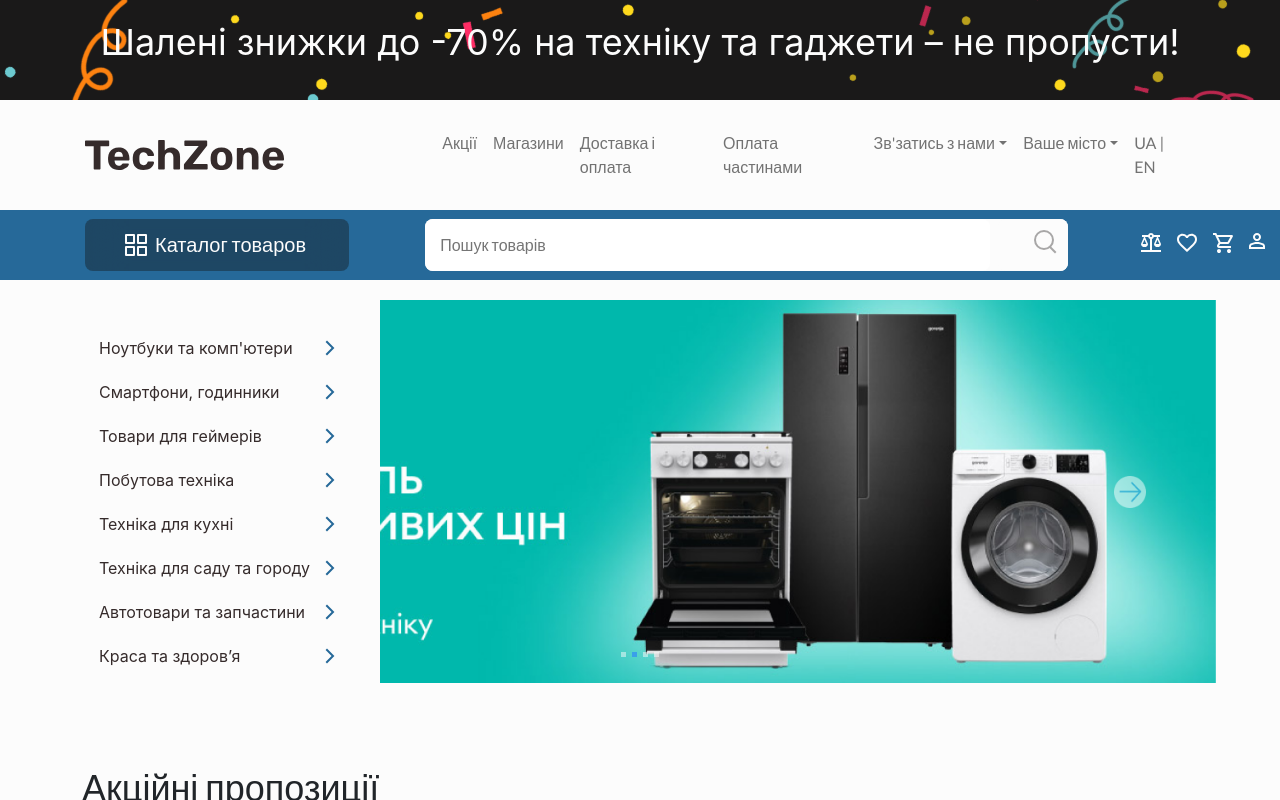
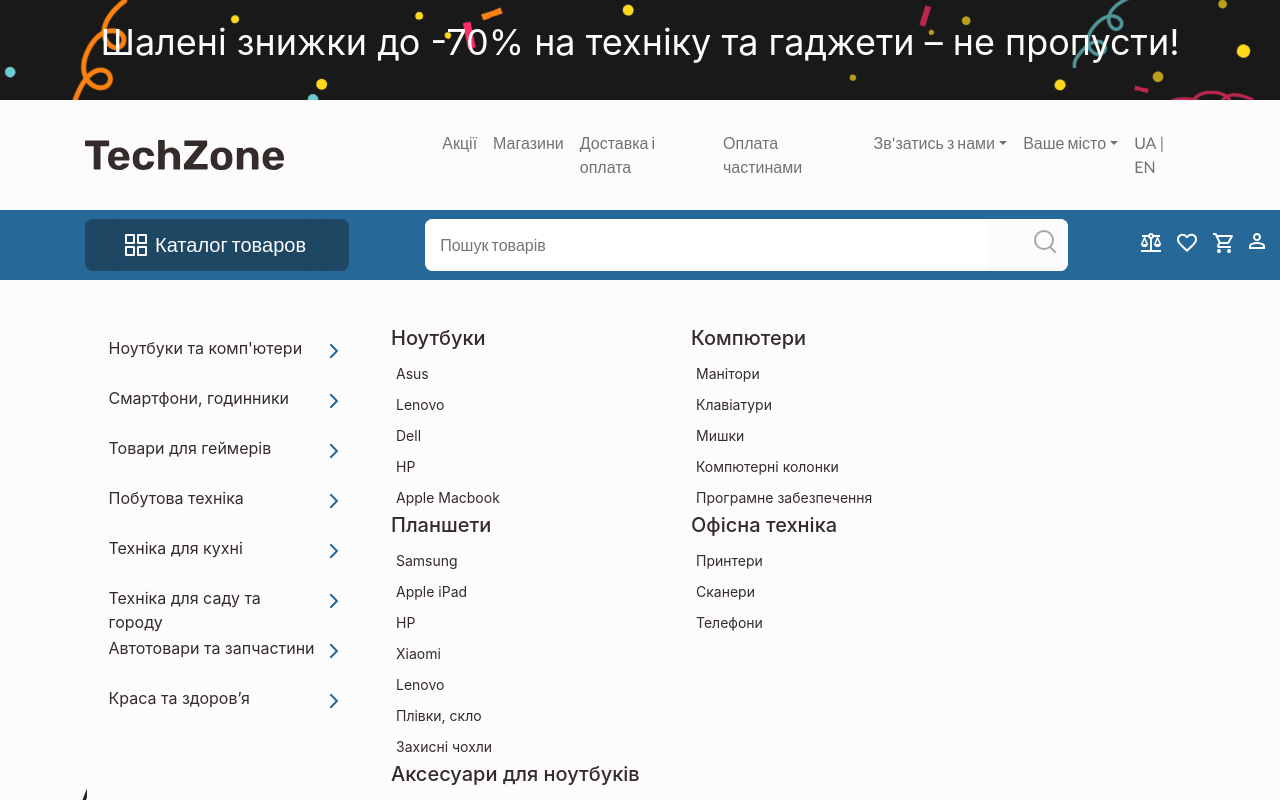
Before and after one commit to TestProjectTeam2/TestProject_Team2, a React (Create React App) app in the folder Frontend/: page / in a window 1280 px wide. Both pictures are taken after a click on the button "Каталог товаров". Shown: the top 800 px of the page. Built offline with nearby package versions, Linux system fonts and the light colour scheme.

Commit message:
Improve catalog in header

```diff
--- a/Frontend/src/components/catalog/Catalog.js
+++ b/Frontend/src/components/catalog/Catalog.js
@@ -1,5 +1,5 @@
 import React, { useState, useRef } from 'react';
-import { Overlay} from 'react-bootstrap';
+import { Overlay, Col, Nav, Row, Tab} from 'react-bootstrap';
 import './Catalog.scss';
 import CatalogItem from './CatalogItem';
 
@@ -15,18 +15,91 @@
       </button>
       <Overlay target={target.current} show={show} placement="bottom">
         {({ placement, arrowProps, show: _show, popper, ...props }) => (
-          <div
-            className="catalog"
-            {...props}
-          >
-                <CatalogItem title="Ноутбуки та комп'ютери" subcategories={[{'Ноутбуки': ['Asus', 'Lenovo', 'Dell', 'HP', 'Apple Macbook']}, {'Компютери': ['Манітори', 'Клавіатури', 'Мишки', 'Компютерні колонки', 'Програмне забезпечення']}, {'Планшети': ['Samsung', 'Apple iPad', 'HP', 'Xiaomi', 'Lenovo', 'Плівки, скло', 'Захисні чохли']}, {'Офісна техніка': ['Принтери', 'Сканери', 'Телефони']}, {'Аксесуари для ноутбуків': ['Навушники', 'Камера', 'Мікрофон', 'Карти памяті', 'Підставки для ноутбука', 'Переносні сумки', 'Захисні чохли']}]} />
-                <CatalogItem title="Смартфони, годинники"  subcategories={[{'Ноутбуки': ['Asus', 'Lenovo', 'Dell', 'HP', 'Apple Macbook']}, {'Компютери': ['Манітори', 'Клавіатури', 'Мишки', 'Компютерні колонки', 'Програмне забезпечення']}, {'Планшети': ['Samsung', 'Apple iPad', 'HP', 'Xiaomi', 'Lenovo', 'Плівки, скло', 'Захисні чохли']}, {'Офісна техніка': ['Принтери', 'Сканери', 'Телефони']}, {'Аксесуари для ноутбуків': ['Навушники', 'Камера', 'Мікрофон', 'Карти памяті', 'Підставки для ноутбука', 'Переносні сумки', 'Захисні чохли']}]} />
-                <CatalogItem title="Товари для геймерів"  subcategories={[{'Ноутбуки': ['Asus', 'Lenovo', 'Dell', 'HP', 'Apple Macbook']}, {'Компютери': ['Манітори', 'Клавіатури', 'Мишки', 'Компютерні колонки', 'Програмне забезпечення']}, {'Планшети': ['Samsung', 'Apple iPad', 'HP', 'Xiaomi', 'Lenovo', 'Плівки, скло', 'Захисні чохли']}, {'Офісна техніка': ['Принтери', 'Сканери', 'Телефони']}, {'Аксесуари для ноутбуків': ['Навушники', 'Камера', 'Мікрофон', 'Карти памяті', 'Підставки для ноутбука', 'Переносні сумки', 'Захисні чохли']}]} />
-                <CatalogItem title="Побутова техніка"  subcategories={[{'Ноутбуки': ['Asus', 'Lenovo', 'Dell', 'HP', 'Apple Macbook']}, {'Компютери': ['Манітори', 'Клавіатури', 'Мишки', 'Компютерні колонки', 'Програмне забезпечення']}, {'Планшети': ['Samsung', 'Apple iPad', 'HP', 'Xiaomi', 'Lenovo', 'Плівки, скло', 'Захисні чохли']}, {'Офісна техніка': ['Принтери', 'Сканери', 'Телефони']}, {'Аксесуари для ноутбуків': ['Навушники', 'Камера', 'Мікрофон', 'Карти памяті', 'Підставки для ноутбука', 'Переносні сумки', 'Захисні чохли']}]} />
-                <CatalogItem title="Техніка для кухні" subcategories={[{'Ноутбуки': ['Asus', 'Lenovo', 'Dell', 'HP', 'Apple Macbook']}, {'Компютери': ['Манітори', 'Клавіатури', 'Мишки', 'Компютерні колонки', 'Програмне забезпечення']}, {'Планшети': ['Samsung', 'Apple iPad', 'HP', 'Xiaomi', 'Lenovo', 'Плівки, скло', 'Захисні чохли']}, {'Офісна техніка': ['Принтери', 'Сканери', 'Телефони']}, {'Аксесуари для ноутбуків': ['Навушники', 'Камера', 'Мікрофон', 'Карти памяті', 'Підставки для ноутбука', 'Переносні сумки', 'Захисні чохли']}]}  />
-                <CatalogItem title="Техніка для саду та городу" subcategories={[{'Ноутбуки': ['Asus', 'Lenovo', 'Dell', 'HP', 'Apple Macbook']}, {'Компютери': ['Манітори', 'Клавіатури', 'Мишки', 'Компютерні колонки', 'Програмне забезпечення']}, {'Планшети': ['Samsung', 'Apple iPad', 'HP', 'Xiaomi', 'Lenovo', 'Плівки, скло', 'Захисні чохли']}, {'Офісна техніка': ['Принтери', 'Сканери', 'Телефони']}, {'Аксесуари для ноутбуків': ['Навушники', 'Камера', 'Мікрофон', 'Карти памяті', 'Підставки для ноутбука', 'Переносні сумки', 'Захисні чохли']}]}  />
-                <CatalogItem title="Автотовари та запчастини"  subcategories={[{'Ноутбуки': ['Asus', 'Lenovo', 'Dell', 'HP', 'Apple Macbook']}, {'Компютери': ['Манітори', 'Клавіатури', 'Мишки', 'Компютерні колонки', 'Програмне забезпечення']}, {'Планшети': ['Samsung', 'Apple iPad', 'HP', 'Xiaomi', 'Lenovo', 'Плівки, скло', 'Захисні чохли']}, {'Офісна техніка': ['Принтери', 'Сканери', 'Телефони']}, {'Аксесуари для ноутбуків': ['Навушники', 'Камера', 'Мікрофон', 'Карти памяті', 'Підставки для ноутбука', 'Переносні сумки', 'Захисні чохли']}]} />
-                <CatalogItem title="Краса та здоров’я"  subcategories={[{'Ноутбуки': ['Asus', 'Lenovo', 'Dell', 'HP', 'Apple Macbook']}, {'Компютери': ['Манітори', 'Клавіатури', 'Мишки', 'Компютерні колонки', 'Програмне забезпечення']}, {'Планшети': ['Samsung', 'Apple iPad', 'HP', 'Xiaomi', 'Lenovo', 'Плівки, скло', 'Захисні чохли']}, {'Офісна техніка': ['Принтери', 'Сканери', 'Телефони']}, {'Аксесуари для ноутбуків': ['Навушники', 'Камера', 'Мікрофон', 'Карти памяті', 'Підставки для ноутбука', 'Переносні сумки', 'Захисні чохли']}]} />
+          <div className="catalog" {...props} >
+            <Tab.Container id="left-tabs-example" defaultActiveKey="first" >
+              <Row>
+                <Col className='categories' md={3}>
+                  <Nav className="flex-column">
+                    <Nav.Item>
+                      <Nav.Link className="category" eventKey="first">
+                        <p>Ноутбуки та комп'ютери</p>
+                        <img src="/images/icons/next.svg" />
+                      </Nav.Link>
+                    </Nav.Item>
+                    <Nav.Item>
+                      <Nav.Link className="category" eventKey="second">
+                        <p>Смартфони, годинники</p>
+                        <img src="/images/icons/next.svg" />
+                      </Nav.Link>
+                    </Nav.Item>
+                    <Nav.Item>
+                      <Nav.Link className="category" eventKey="third">
+                        <p>Товари для геймерів</p>
+                        <img src="/images/icons/next.svg" />
+                      </Nav.Link>
+                    </Nav.Item>
+                    <Nav.Item>
+                      <Nav.Link className="category" eventKey="fourth">
+                        <p>Побутова техніка</p>
+                        <img src="/images/icons/next.svg" />
+                      </Nav.Link>
+                    </Nav.Item>
+                    <Nav.Item>
+                      <Nav.Link className="category" eventKey="fifth">
+                        <p>Техніка для кухні</p>
+                        <img src="/images/icons/next.svg" />
+                      </Nav.Link>
+                    </Nav.Item>
+                    <Nav.Item>
+                      <Nav.Link className="category" eventKey="sixth">
+                        <p>Техніка для саду та городу</p>
+                        <img src="/images/icons/next.svg" />
+                      </Nav.Link>
+                    </Nav.Item>
+                    <Nav.Item>
+                      <Nav.Link className="category" eventKey="seventh">
+                        <p>Автотовари та запчастини</p>
+                        <img src="/images/icons/next.svg" />
+                      </Nav.Link>
+                    </Nav.Item>
+                    <Nav.Item>
+                      <Nav.Link className="category" eventKey="eighth">
+                        <p>Краса та здоров’я</p>
+                        <img src="/images/icons/next.svg" />
+                      </Nav.Link>
+                    </Nav.Item>
+                  </Nav>
+                </Col>
+                <Col >
+                  <Tab.Content>
+                    <Tab.Pane eventKey="first">
+                      <CatalogItem subcategories={[{'Ноутбуки': ['Asus', 'Lenovo', 'Dell', 'HP', 'Apple Macbook']}, {'Компютери': ['Манітори', 'Клавіатури', 'Мишки', 'Компютерні колонки', 'Програмне забезпечення']}, {'Планшети': ['Samsung', 'Apple iPad', 'HP', 'Xiaomi', 'Lenovo', 'Плівки, скло', 'Захисні чохли']}, {'Офісна техніка': ['Принтери', 'Сканери', 'Телефони']}, {'Аксесуари для ноутбуків': ['Навушники', 'Камера', 'Мікрофон', 'Карти памяті', 'Підставки для ноутбука', 'Переносні сумки', 'Захисні чохли']}]} />
+                    </Tab.Pane>
+                    <Tab.Pane eventKey="second">
+                      <CatalogItem subcategories={[{'Ноутбуки': ['Asus', 'Lenovo', 'Dell', 'HP', 'Apple Macbook']}, {'Компютери': ['Манітори', 'Клавіатури', 'Мишки', 'Компютерні колонки', 'Програмне забезпечення']}, {'Планшети': ['Samsung', 'Apple iPad', 'HP', 'Xiaomi', 'Lenovo', 'Плівки, скло', 'Захисні чохли']}, {'Офісна техніка': ['Принтери', 'Сканери', 'Телефони']}, {'Аксесуари для ноутбуків': ['Навушники', 'Камера', 'Мікрофон', 'Карти памяті', 'Підставки для ноутбука', 'Переносні сумки', 'Захисні чохли']}]} />
+                    </Tab.Pane>
+                    <Tab.Pane eventKey="third">
+                      <CatalogItem subcategories={[{'Ноутбуки': ['Asus', 'Lenovo', 'Dell', 'HP', 'Apple Macbook']}, {'Компютери': ['Манітори', 'Клавіатури', 'Мишки', 'Компютерні колонки', 'Програмне забезпечення']}, {'Планшети': ['Samsung', 'Apple iPad', 'HP', 'Xiaomi', 'Lenovo', 'Плівки, скло', 'Захисні чохли']}, {'Офісна техніка': ['Принтери', 'Сканери', 'Телефони']}, {'Аксесуари для ноутбуків': ['Навушники', 'Камера', 'Мікрофон', 'Карти памяті', 'Підставки для ноутбука', 'Переносні сумки', 'Захисні чохли']}]} />
+                    </Tab.Pane>
+                    <Tab.Pane eventKey="fourth">
+                      <CatalogItem subcategories={[{'Ноутбуки': ['Asus', 'Lenovo', 'Dell', 'HP', 'Apple Macbook']}, {'Компютери': ['Манітори', 'Клавіатури', 'Мишки', 'Компютерні колонки', 'Програмне забезпечення']}, {'Планшети': ['Samsung', 'Apple iPad', 'HP', 'Xiaomi', 'Lenovo', 'Плівки, скло', 'Захисні чохли']}, {'Офісна техніка': ['Принтери', 'Сканери', 'Телефони']}, {'Аксесуари для ноутбуків': ['Навушники', 'Камера', 'Мікрофон', 'Карти памяті', 'Підставки для ноутбука', 'Переносні сумки', 'Захисні чохли']}]} />
+                    </Tab.Pane>
+                    <Tab.Pane eventKey="fifth">
+                      <CatalogItem subcategories={[{'Ноутбуки': ['Asus', 'Lenovo', 'Dell', 'HP', 'Apple Macbook']}, {'Компютери': ['Манітори', 'Клавіатури', 'Мишки', 'Компютерні колонки', 'Програмне забезпечення']}, {'Планшети': ['Samsung', 'Apple iPad', 'HP', 'Xiaomi', 'Lenovo', 'Плівки, скло', 'Захисні чохли']}, {'Офісна техніка': ['Принтери', 'Сканери', 'Телефони']}, {'Аксесуари для ноутбуків': ['Навушники', 'Камера', 'Мікрофон', 'Карти памяті', 'Підставки для ноутбука', 'Переносні сумки', 'Захисні чохли']}]} />
+                    </Tab.Pane>
+                    <Tab.Pane eventKey="sixth">
+                      <CatalogItem subcategories={[{'Ноутбуки': ['Asus', 'Lenovo', 'Dell', 'HP', 'Apple Macbook']}, {'Компютери': ['Манітори', 'Клавіатури', 'Мишки', 'Компютерні колонки', 'Програмне забезпечення']}, {'Планшети': ['Samsung', 'Apple iPad', 'HP', 'Xiaomi', 'Lenovo', 'Плівки, скло', 'Захисні чохли']}, {'Офісна техніка': ['Принтери', 'Сканери', 'Телефони']}, {'Аксесуари для ноутбуків': ['Навушники', 'Камера', 'Мікрофон', 'Карти памяті', 'Підставки для ноутбука', 'Переносні сумки', 'Захисні чохли']}]} />
+                    </Tab.Pane>
+                    <Tab.Pane eventKey="seventh">
+                      <CatalogItem subcategories={[{'Ноутбуки': ['Asus', 'Lenovo', 'Dell', 'HP', 'Apple Macbook']}, {'Компютери': ['Манітори', 'Клавіатури', 'Мишки', 'Компютерні колонки', 'Програмне забезпечення']}, {'Планшети': ['Samsung', 'Apple iPad', 'HP', 'Xiaomi', 'Lenovo', 'Плівки, скло', 'Захисні чохли']}, {'Офісна техніка': ['Принтери', 'Сканери', 'Телефони']}, {'Аксесуари для ноутбуків': ['Навушники', 'Камера', 'Мікрофон', 'Карти памяті', 'Підставки для ноутбука', 'Переносні сумки', 'Захисні чохли']}]} />
+                    </Tab.Pane>
+                    <Tab.Pane eventKey="eighth">
+                      <CatalogItem subcategories={[{'Ноутбуки': ['Asus', 'Lenovo', 'Dell', 'HP', 'Apple Macbook']}, {'Компютери': ['Манітори', 'Клавіатури', 'Мишки', 'Компютерні колонки', 'Програмне забезпечення']}, {'Планшети': ['Samsung', 'Apple iPad', 'HP', 'Xiaomi', 'Lenovo', 'Плівки, скло', 'Захисні чохли']}, {'Офісна техніка': ['Принтери', 'Сканери', 'Телефони']}, {'Аксесуари для ноутбуків': ['Навушники', 'Камера', 'Мікрофон', 'Карти памяті', 'Підставки для ноутбука', 'Переносні сумки', 'Захисні чохли']}]} />
+                    </Tab.Pane>
+                  </Tab.Content>
+                </Col>
+              </Row>
+            </Tab.Container>
           </div>
         )}
       </Overlay>
--- a/Frontend/src/components/catalog/Catalog.scss
+++ b/Frontend/src/components/catalog/Catalog.scss
@@ -9,24 +9,31 @@
     margin-top: 20px;
     padding: 35px;
     height: 50%;
+    width: 95%;
 }
 
 .categories {
     background-color: $bg;
     color: $text;
-    border: none;
     display: flex;
-    align-items: center;
-    justify-content: space-between;
-    padding: 10px;
-    a {
+    margin-left: 5%;
+    .category {
+        display: flex;
+        height: 50px;
         flex: 1;
         text-align: left;
-        padding-right: 15px;
+        padding: 0 10px;
+        width: 250px;
+        p {
+            margin-top: 10px;
+            margin-right: 10px;
         }
         img {
             margin-left: auto;
+            width: 10px;
         }
+    }
+
 }
 .sub-categories {
     background-color: $bg;
@@ -34,12 +41,6 @@
     border: none;
     display: flex;
     flex-wrap: wrap;
-    width: 1050px;
-    margin-top: 207.5px;
-    margin-left: 35px;
-    padding: 25px;
-
-}
     .sub-category {
         width: 300px;
         h4 {
@@ -51,11 +52,4 @@
             margin: 0;
         }
     }
-
-.sub-categories {
-    position: absolute;
-    top: 50%; /* Задайте желаемые координаты вертикального положения */
-    left: 150%; /* Задайте желаемые координаты горизонтального положения */
-    transform: translate(-50%, -50%); /* Центрирует оверлей по центру экрана */
-    /* Дополнительные стили для оверлея */
 }
--- a/Frontend/src/components/catalog/CatalogItem.js
+++ b/Frontend/src/components/catalog/CatalogItem.js
@@ -1,22 +1,9 @@
-import React, { useState, useRef } from 'react';
-import { Overlay} from 'react-bootstrap';
+import React from 'react';
 
-export default function CatalogItem({ title, subcategories }) {
-  const [show, setShow] = useState(false);
-  const target = useRef(null);
-
+export default function CatalogItem({ subcategories }) {
   return (
     <>
-      <button ref={target} onMouseEnter={() => setShow(!show)} className='categories'>
-        <a>{title}</a>
-        <img src="/images/icons/next.svg" />
-      </button>
-      <Overlay target={target.current} show={show} placement="right">
-        {({ show: _show, ...props }) => (
-          <div
-            className="sub-categories"
-            {...props}
-          >
+      <div className='sub-categories'>
           {subcategories.map((subcategoryObj) => {
           const subcategoryName = Object.keys(subcategoryObj)[0];
           const subcategoryValues = subcategoryObj[subcategoryName];
@@ -30,8 +17,6 @@
           );
         })}
       </div>
-        )}
-      </Overlay>
     </>
   );
 }
```
Lines whose indentation alone changed are shown as unchanged.
